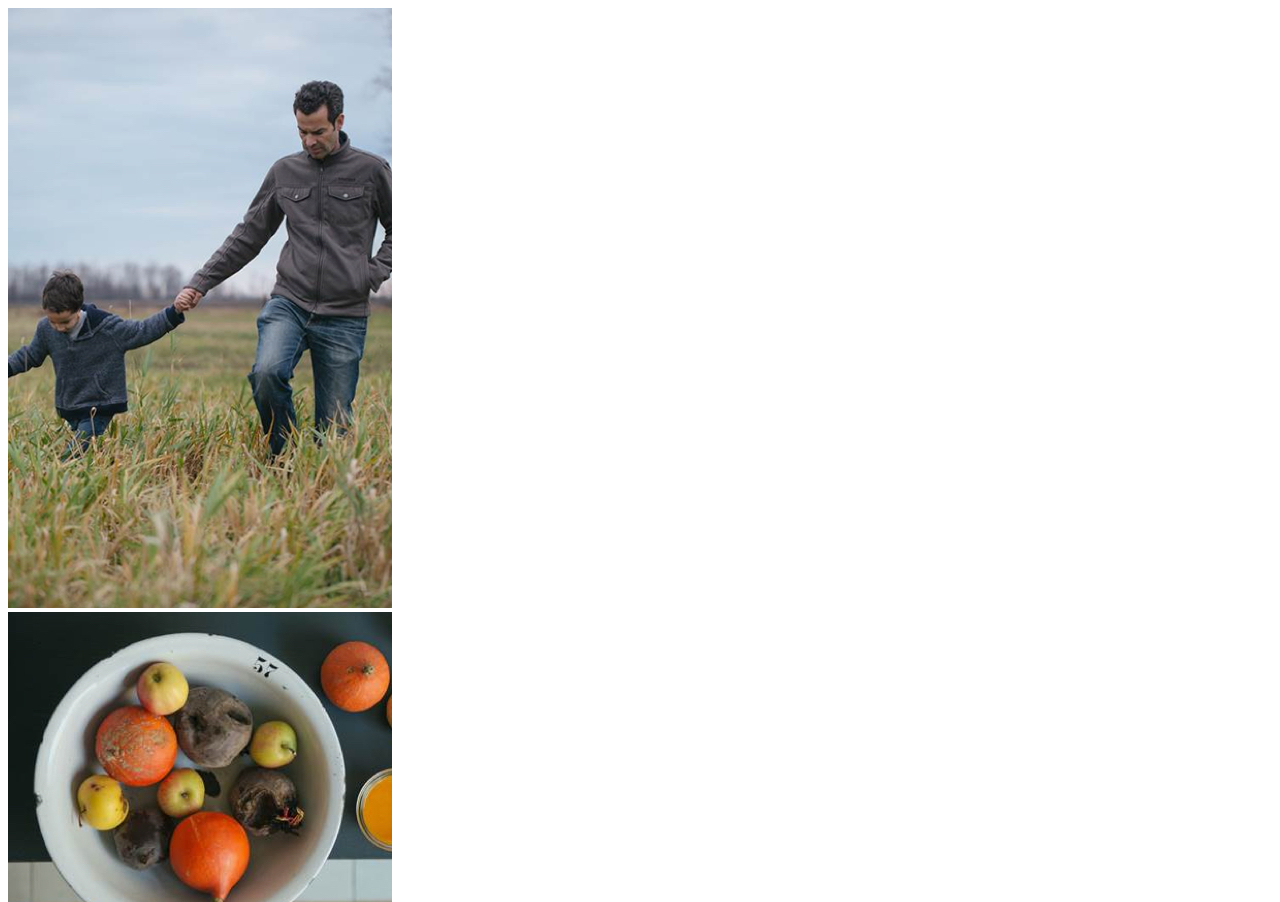
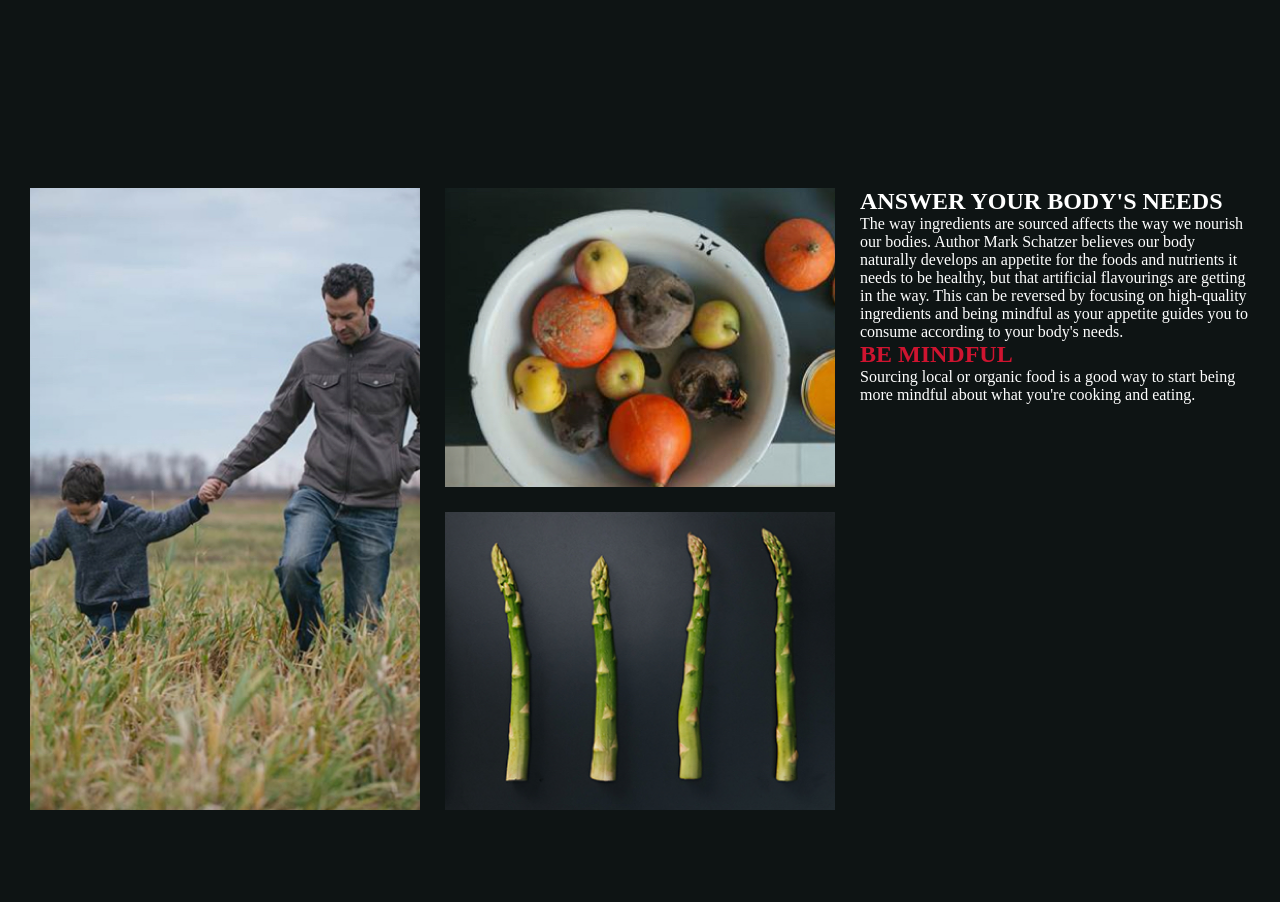
Before and after one commit to rommelvisuals/Orchard-FED-test, a plain HTML site: page index.html in a window 1280 px wide. Shown: the top 902 px of the page. Drawn offline with Linux system fonts and the light colour scheme.

Commit message:
Added CSS grid layout for 'Answer Your Body's Needs' section

```diff
--- /dev/null
+++ b/css/base/_body.scss
@@ -0,0 +1,24 @@
+body {
+    background-color: $black;
+}
+
+.container {
+    max-width: 1220px;
+    margin: auto;
+}
+
+h1,
+h2,
+h3,
+h4,
+h5,
+h6 {
+    margin: initial;
+    color: $white;
+    text-transform: uppercase;
+}
+
+p {
+    margin: initial;
+    color: $white;
+}
--- /dev/null
+++ b/css/sections/_answer-your-body.scss
@@ -0,0 +1,50 @@
+section.answer-your-body {
+    padding: 180px 0;
+
+    .container {
+        .content-wrapper {
+            display: grid;
+            grid-template-columns: repeat(3, 1fr);
+            grid-template-rows: repeat(2, 1fr);
+            gap: 25px;
+
+            [class^="content-"] {
+                img {
+                    width: 100%;
+                    height: 100%;
+                    object-fit: cover;
+                }
+            }
+
+            .content-1 {
+                grid-area: 1 / 1 / span 2 / span 1;
+            }
+
+            .content-2 {
+                grid-area: 1 / 2;
+            }
+
+            .content-3 {
+                grid-area: 2 / 2;
+            }
+
+            .content-4 {
+                grid-area: 1 / 3 / span 2 / span 1;
+
+                .copy-block {
+                    h1 {}
+
+                    p {}
+                }
+
+                .reminder-block {
+                    h2 {
+                        color: $red;
+                    }
+
+                    p {}
+                }
+            }
+        }
+    }
+}
--- a/css/styles.scss
+++ b/css/styles.scss
@@ -0,0 +1,7 @@
+@charset "UTF-8";
+
+@import 'utilities/variables';
+
+@import 'base/body';
+
+@import 'sections/answer-your-body';
--- /dev/null
+++ b/css/utilities/_variables.scss
@@ -0,0 +1,3 @@
+$black: #0e1414;
+$white: #ffffff;
+$red: #cf1430;
--- a/index.html
+++ b/index.html
@@ -11,18 +11,17 @@
 <body>
     <section class="answer-your-body">
         <div class="container">
-            <div class="image-container">
-                <div class="image1">
+            <div class="content-wrapper">
+                <div class="content-1">
                     <img src="assets/images/man_and_child_1.jpg" alt="man and child">
                 </div>
-                <div class="image2">
+                <div class="content-2">
                     <img src="assets/images/fruits_1.jpg" alt="fruits">
                 </div>
-                <div class="image3">
+                <div class="content-3">
                     <img src="assets/images/asparagus_1.jpg" alt="asparagus">
                 </div>
-            </div>
-            <div class="text-container">
+                <div class="content-4">
                     <div class="copy-block">
                         <h1>Answer Your Body's Needs</h1>
                         <p>The way ingredients are sourced affects the way we nourish our bodies. Author Mark Schatzer believes our body naturally develops an appetite for the foods and nutrients it needs to be healthy, but that artificial flavourings are getting in the way. This can be reversed by focusing on high-quality ingredients and being mindful as your appetite guides you to consume according to your body's needs.</p>
@@ -33,6 +32,7 @@
                     </div>
                 </div>
             </div>
+        </div>
     </section>
     <script src="js/script.js"></script>
 </body>
```
Also changed, not shown: css/styles.css, 1 other file. Lines whose indentation alone changed are shown as unchanged.
